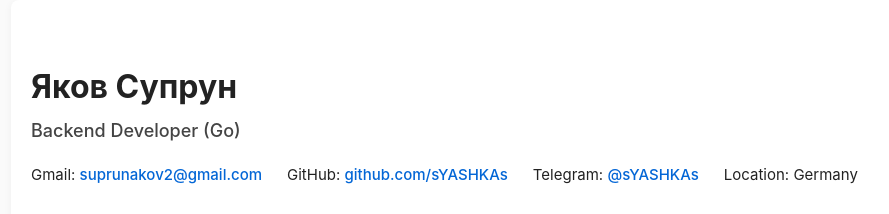
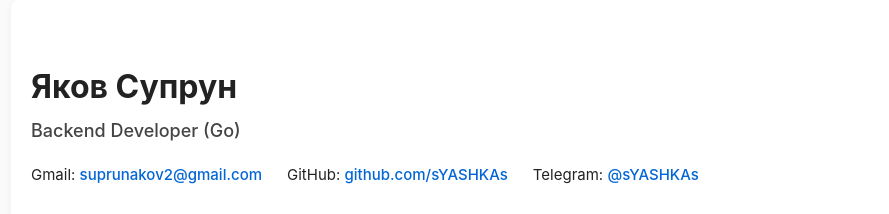
Before and after one commit to sYASHKAs/resume, a plain HTML site: page index.html in a window 1280 px wide. Shown: the top 214 px of the page, without its empty margins (159-1048 px from the left). Drawn offline with Linux system fonts and the light colour scheme.

Commit message:
initial commit: resume site

```diff
--- a/index.html
+++ b/index.html
@@ -16,7 +16,6 @@
 				<span>Gmail: <a href="mailto:suprunakov2@gmail.com">suprunakov2@gmail.com</a></span>
 				<span>GitHub: <a href="https://github.com/sYASHKAs" target="_blank">github.com/sYASHKAs</a></span>
 				<span>Telegram: <a href="https://t.me/sYASHKAs" target="_blank">@sYASHKAs</a></span>
-				<span>Location: Germany</span>
 			</div>
 		</header>
 
```
